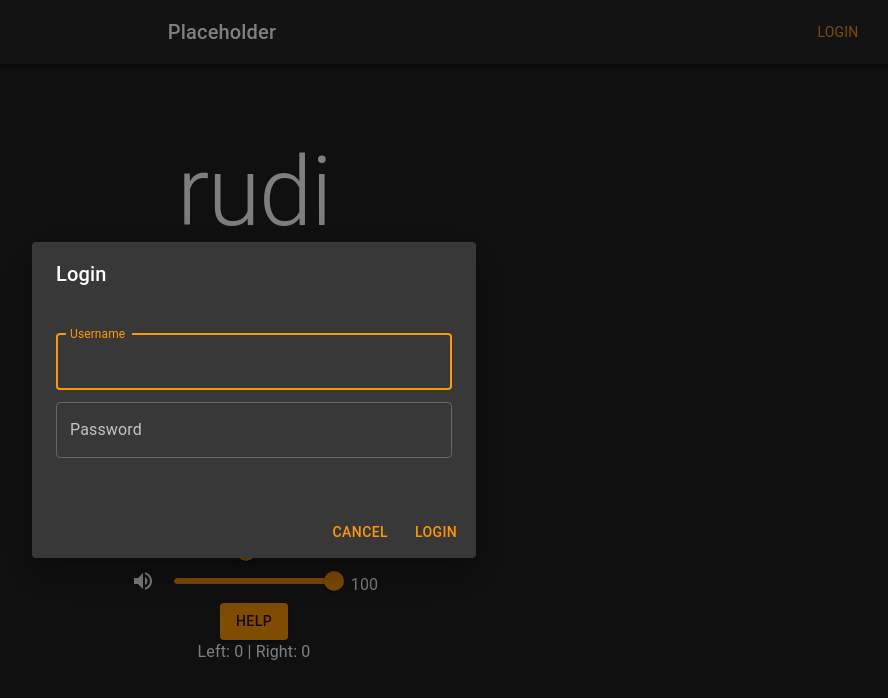
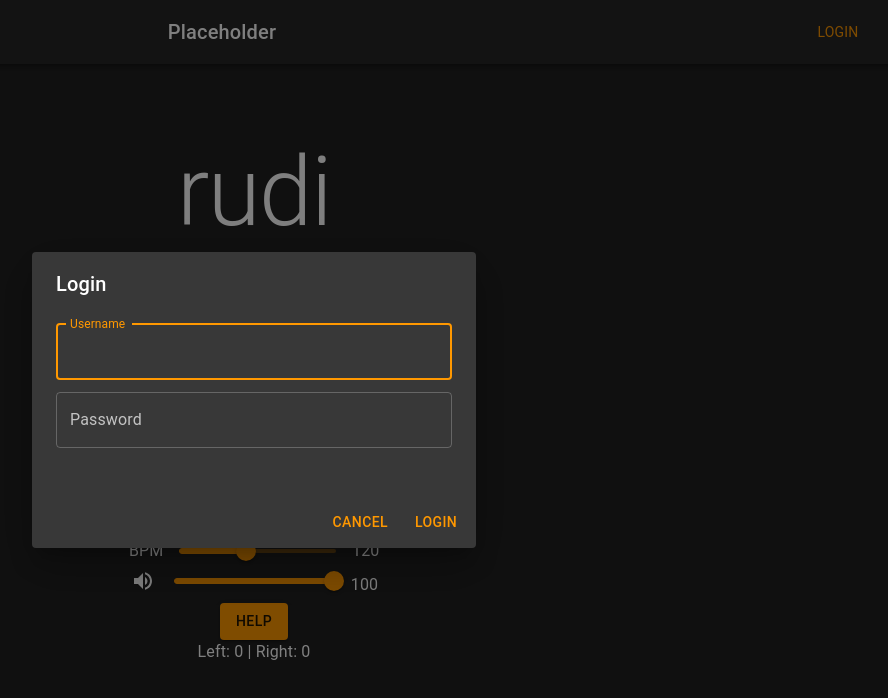
Before and after one commit to tylersernett/rudi-drum, a React (Vite) app: page / in a window 1280 px wide. Both pictures are taken after a click on the button "LOGIN". Shown: the top 698 px of the page, without its empty margins (386-1274 px from the left). Built offline with nearby package versions, Linux system fonts and the light colour scheme; no server answers.

Commit message:
Move title inside <form> tag

```diff
--- a/src/components/LoginModal.tsx
+++ b/src/components/LoginModal.tsx
@@ -42,8 +42,8 @@ const LoginModal: React.FC<LoginModalProps> = ({ open, onClose }) => {
 
   return (
     <Dialog open={open} onClose={handleClose} maxWidth='xs' disableRestoreFocus>
-      <DialogTitle>Login</DialogTitle>
       <form onSubmit={handleSubmit}>
+        <DialogTitle>Login</DialogTitle>
         <DialogContent>
           <TextField
             autoFocus
```
